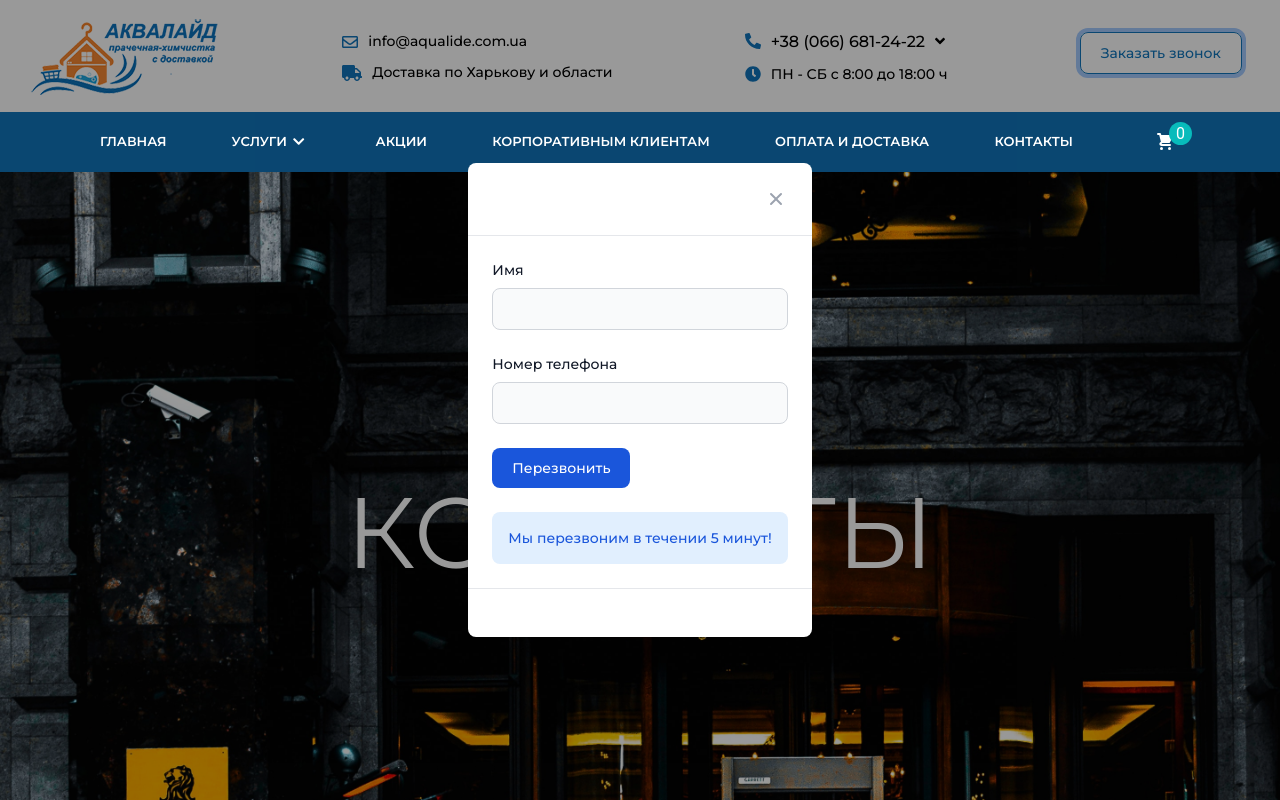
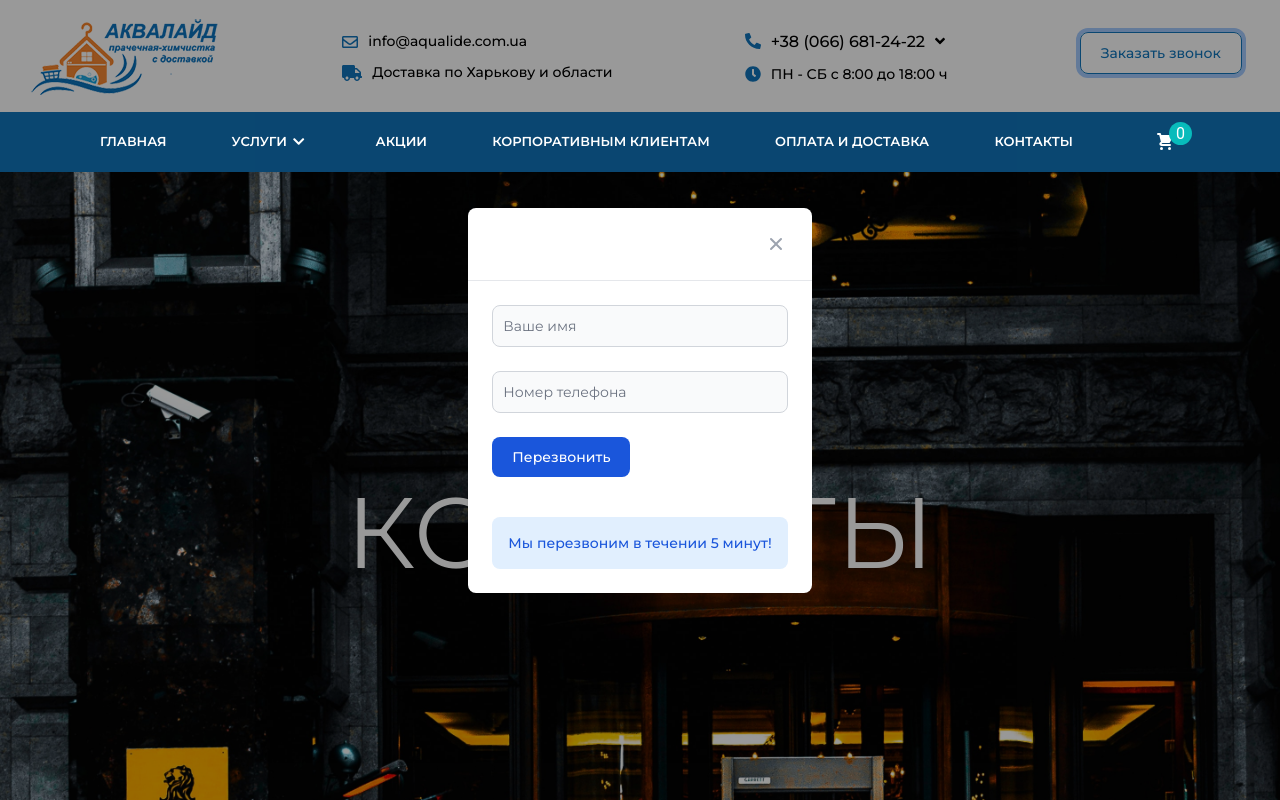
Before and after one commit to DenisZ17/chimchistka, a Next.js app: page /contact in a window 1280 px wide. Both pictures are taken after a click on the button "Заказать звонок". Shown: the top 800 px of the page. Built offline with nearby package versions, Linux system fonts and the light colour scheme.

Commit message:
repare babel

```diff
--- /dev/null
+++ b/components/forms/ContactForm.js
@@ -0,0 +1,5 @@
+function ContactForm() {
+  return <div>ContactForm</div>;
+}
+
+export default ContactForm;
--- a/components/header/Modal_callback.js
+++ b/components/header/Modal_callback.js
@@ -40,28 +40,18 @@ function Modal_callback() {
             <div className="p-6">
               <form>
                 <div class="mb-6">
-                  <label
-                    for="nameUser"
-                    class="block mb-2 text-sm font-medium text-gray-900 dark:text-gray-300"
-                  >
-                    Имя
-                  </label>
                   <input
                     type="text"
                     class="bg-gray-50 border border-gray-300 text-gray-900 text-sm rounded-lg focus:ring-blue-500 focus:border-blue-500 block w-full p-2.5 dark:bg-gray-700 dark:border-gray-600 dark:placeholder-gray-400 dark:text-white dark:focus:ring-blue-500 dark:focus:border-blue-500"
+                    placeholder="Ваше имя"
                   />
                 </div>
                 <div class="mb-6">
-                  <label
-                    for="phoneUser"
-                    class="block mb-2 text-sm font-medium text-gray-900 dark:text-gray-300"
-                  >
-                    Номер телефона
-                  </label>
                   <input
                     type="phone"
                     class="bg-gray-50 border border-gray-300 text-gray-900 text-sm rounded-lg focus:ring-blue-500 focus:border-blue-500 block w-full p-2.5 dark:bg-gray-700 dark:border-gray-600 dark:placeholder-gray-400 dark:text-white dark:focus:ring-blue-500 dark:focus:border-blue-500"
                     required
+                    placeholder="Номер телефона"
                   />
                 </div>
 
@@ -72,17 +62,12 @@ function Modal_callback() {
                   Перезвонить
                 </button>
               </form>
-              <div
-                class="p-4 mt-6 text-sm text-blue-700 bg-blue-100 rounded-lg dark:bg-blue-200 dark:text-blue-800"
-                role="alert"
-              >
+              <div class="p-4 mt-10 text-sm text-blue-700 bg-blue-100 rounded-lg dark:bg-blue-200 dark:text-blue-800">
                 <span class="font-medium">
                   Мы перезвоним в течении 5 минут!
                 </span>
               </div>
             </div>
-
-            <div className="flex items-center p-6 rounded-b border-t border-gray-200 dark:border-gray-600"></div>
           </div>
         </div>
       </Modal>
--- a/package.json
+++ b/package.json
@@ -9,7 +9,7 @@
   },
   "dependencies": {
     "@fortawesome/fontawesome-svg-core": "^1.2.36",
-    "@fortawesome/free-brands-svg-icons": "^5.15.4",
+    "@fortawesome/free-cbrands-svg-icons": "^5.15.4",
     "@fortawesome/free-regular-svg-icons": "^5.15.4",
     "@fortawesome/free-solid-svg-icons": "^5.15.4",
     "@fortawesome/react-fontawesome": "^0.1.17",
--- a/pages/contact.js
+++ b/pages/contact.js
@@ -1,4 +1,5 @@
 import Head from "next/head";
+import ContactForm from "../components/forms/ContactForm";
 import Header from "../components/Header";
 
 function Contact() {
@@ -14,6 +15,9 @@ function Contact() {
       </Head>
       <Header />
       <h1 className="template4">КОНТАКТЫ</h1>
+      <div className="m-10 p-3">
+        <ContactForm />
+      </div>
     </>
   );
 }
```
Also changed, not shown: .eslintrc.json, 2 other files (tests, documents, lock files or other folders).
